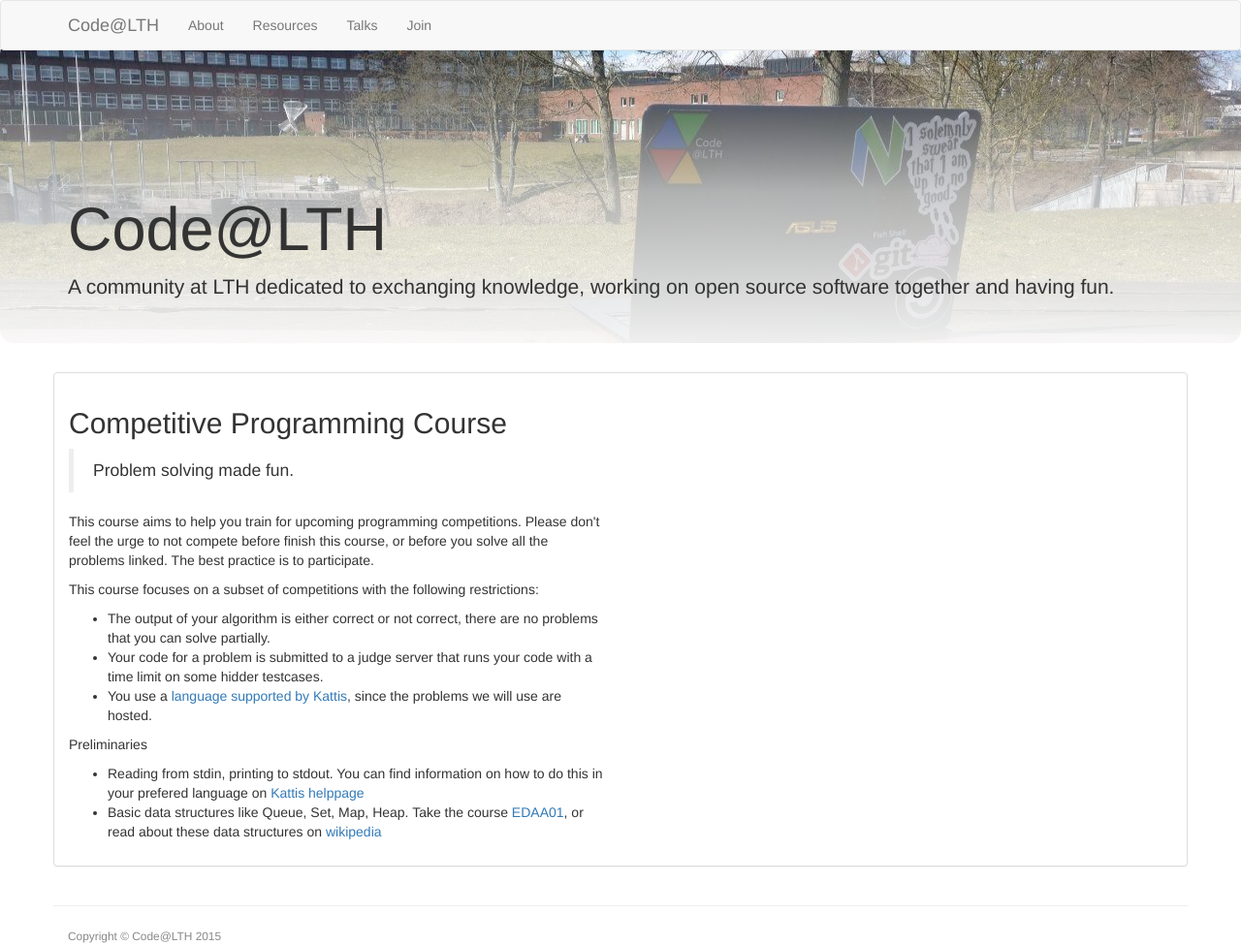
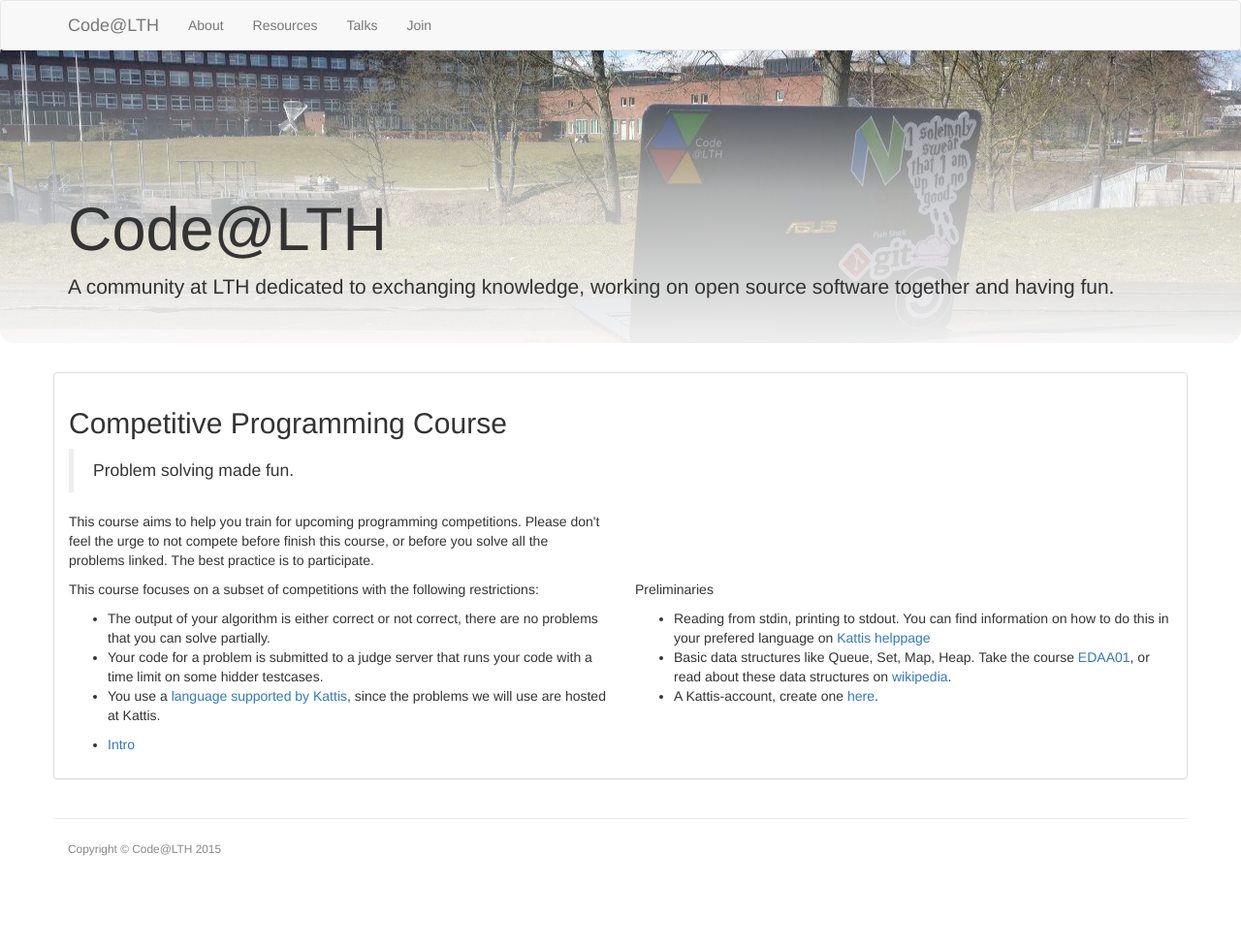
Before and after one commit to Code-at-LTH/code-at-lth.github.io, a Jekyll site: the page built from resources/compprog/course.html, in a window 1280 px wide. Shown: the whole page at 97% size. Built offline with Jekyll 4.4.1, drawn with Linux system fonts in a browser that asks for light colours; nearby versions of some CDN libraries; after the commit the page ends 900 px from its top, so only the background shows below that.

Commit message:
added first page of compprog course

```diff
--- a/_config.yml
+++ b/_config.yml
@@ -2,6 +2,10 @@ name: "Code@LTH"
 permalink: "/blog/:year/:month/:day/:title/"
 timezone: "Europe/Stockholm"
 encoding: "utf-8"
+collections:
+  compprogcourse:
+    output: true
+    permalink: "/:collection/:title/"
 
 defaults:
   -
--- a/resources/compprog/course/index.html
+++ b/resources/compprog/course.html
@@ -9,23 +9,41 @@ title: Competitive Programming Course
     <blockquote>
       Problem solving made fun.
     </blockquote>
-
+  </div>
+</div>
+<div class="row">
+  <div class="col-md-6">
     <p>
       This course aims to help you train for upcoming programming competitions. Please don't feel the urge to not compete before finish this course, or before you solve all the problems linked. The best practice is to participate.
     </p>
+  </div>
+</div>
+<div class="row">
+  <div class="col-md-6">
 
     <p> This course focuses on a subset of competitions with the following restrictions:</p>
 
     <ul>
       <li>The output of your algorithm is either correct or not correct, there are no problems that you can solve partially.</li>
       <li>Your code for a problem is submitted to a judge server that runs your code with a time limit on some hidder testcases.</li>
-      <li>You use a <a href="https://open.kattis.com/help">language supported by Kattis</a>, since the problems we will use are hosted.</li>
+      <li>You use a <a href="https://open.kattis.com/help">language supported by Kattis</a>, since the problems we will use are hosted at Kattis.</li>
     </ul>
-
+  </div>
+  <div class="col-md-6">
     <p> Preliminaries </p>
     <ul>
       <li>Reading from stdin, printing to stdout. You can find information on how to do this in your prefered language on <a href="https://open.kattis.com/help">Kattis helppage</a> </li>
-      <li>Basic data structures like Queue, Set, Map, Heap. Take the course <a href="http://cs.lth.se/edaa01/">EDAA01</a>, or read about these data structures on <a href="https://en.wikipedia.org/wiki/List_of_data_structures">wikipedia</a></li>
+      <li>Basic data structures like Queue, Set, Map, Heap. Take the course <a href="http://cs.lth.se/edaa01/">EDAA01</a>, or read about these data structures on <a href="https://en.wikipedia.org/wiki/List_of_data_structures">wikipedia</a>.</li>
+      <li>A Kattis-account, create one <a href="https://open.kattis.com/register">here</a>.</li>
     </ul>
   </div>
 </div>
+<div class="row">
+  <div class="col-md-6">
+    <ul>
+      {% for topic in site.compprogcourse %}
+        <li><a href="{{ topic.url | prepend: site.baseurl }}">{{ topic.title }}</a></li>
+      {% endfor %}
+    </ul>
+  </div>
+</div>
```
Also changed, not shown: _compprogcourse/01_intro.html (added, +29 -0 lines), resources/compprog/index.html (+21 -17 lines).
